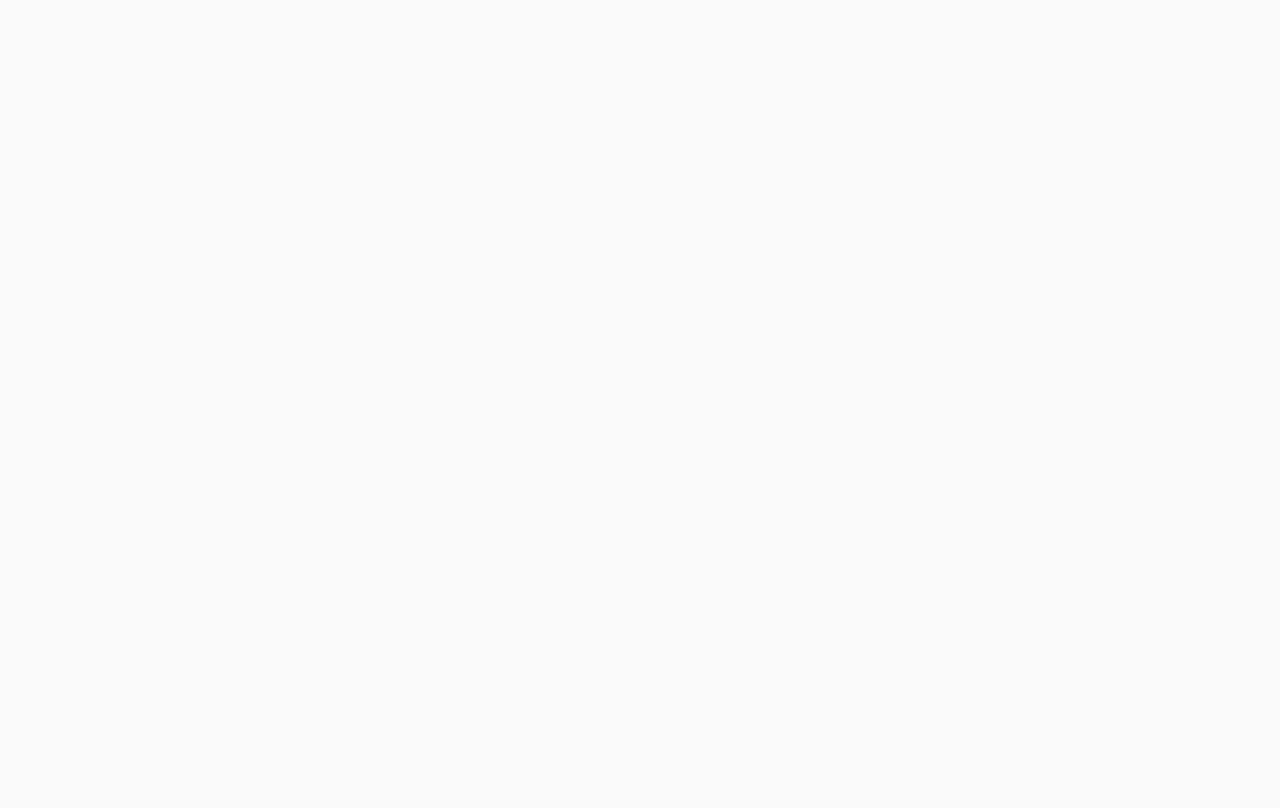
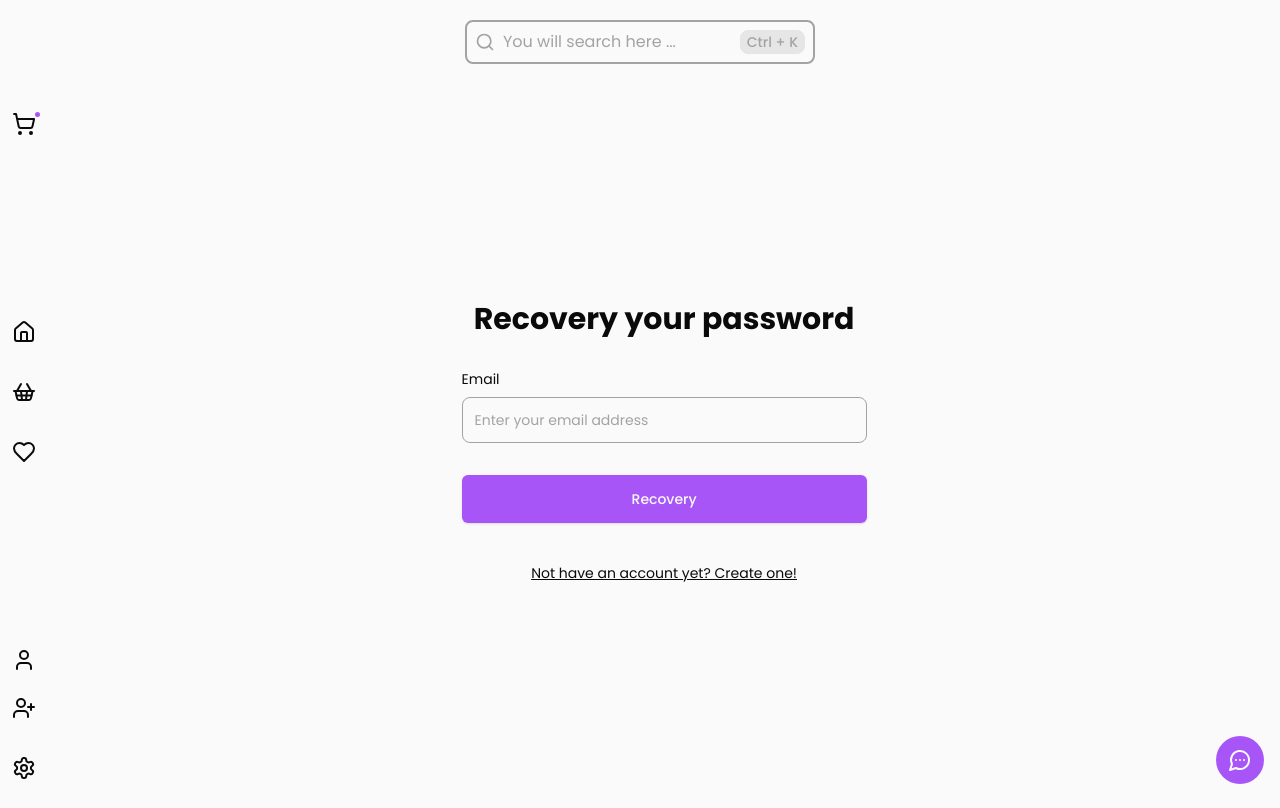
Before and after one commit to ClemilsonAzevedo/TheStore, a React (Vite) app in the folder web/: page /forgot-password in a window 1280 px wide. Before the commit this address had no page. Built offline with nearby package versions, Linux system fonts and the light colour scheme.

Commit message:
Feat: Create page when forget password

```diff
--- a/web/src/components/Login/index.tsx
+++ b/web/src/components/Login/index.tsx
@@ -1,7 +1,13 @@
+//todo: Abrir modal de SignUp quando clicar em ainda nao tem conta
+//todo: Redirecionar para a pagina de esqueceu a senha
+
+import { Dialog, DialogContent, DialogTrigger } from '@/components/ui/dialog'
 import { SubmitHandler, useForm } from 'react-hook-form'
+import { NavLink } from 'react-router-dom'
 import { z } from 'zod'
 import githubLogo from '../../assets/github.svg'
 import gmailLogo from '../../assets/gmail.svg'
+import { SignUp } from '../SignUp'
 import { Button } from '../ui/button'
 import { Checkbox } from '../ui/checkbox'
 
@@ -15,13 +21,12 @@ type signInFormData = z.infer<typeof signInFormValidationSchema>
 export function Login() {
 	const { register, watch, handleSubmit, reset } = useForm<signInFormData>()
 
-	function handleSignIn(data:signInFormData) {
+	function handleSignIn(data: signInFormData) {
 		console.log(data)
 		//todo: Enviar os dados de login para o backend
 
 		reset()
 	}
-
 
 	const emailInputChange = watch('email')
 	const passwordInputChange = watch('password')
@@ -83,8 +88,7 @@ export function Login() {
 				<Button
 					type='submit'
 					disabled={isSubmitDisabled}
-					className='w-full bg-violet-500 hover:bg-violet-500/70 text-sm h-12 disabled:cursor-not-allowed'
-					>
+					className='w-full bg-violet-500 hover:bg-violet-500/70 text-sm h-12 disabled:cursor-not-allowed'>
 					Login
 				</Button>
 				<div className='flex gap-5'>
@@ -104,17 +108,23 @@ export function Login() {
 				</div>
 			</div>
 
-			<div className='text-center space-y-3'>
+			<div className='flex flex-col justify-center items-center'>
 				<a
-					href='#w'
+					href='/forgot-password'
 					className='block underline hover:text-violet-500 text-sm transition font-normal'>
 					Forgot password?
 				</a>
-				<a
-					href='#w'
-					className='block underline hover:text-violet-500 text-sm transition font-normal'>
-					Not have an account yet? Create one!
-				</a>
+
+				<Dialog>
+					<DialogContent className='px-[9.375rem] py-5 border-neutral-600 bg-neutral-400 focus-visible:outline-none max-w-max'>
+						<SignUp />
+					</DialogContent>
+					<DialogTrigger className='p-2 hover:bg-neutral-400 rounded-full focus-visible:outline-none transition group relative'>
+						<span className='block underline hover:text-violet-500 text-sm transition font-normal'>
+							Not have an account yet? Create one!
+						</span>
+					</DialogTrigger>
+				</Dialog>
 			</div>
 		</form>
 	)
--- /dev/null
+++ b/web/src/pages/ForgotPassword/index.tsx
@@ -0,0 +1,49 @@
+import { Dialog, DialogContent, DialogTrigger } from '@/components/ui/dialog'
+import { SignUp } from '../../components/SignUp'
+import { Button } from '../../components/ui/button'
+
+export function ForgotPassword() {
+	return (
+		<section className='w-full flex justify-center items-center'>
+			<form className='py-5 max-w-full max-h-max flex flex-col gap-8 '>
+				<div className='space-y-3 text-center w-[405px]'>
+					<h2 className='text-3xl font-bold'>Recovery your password</h2>
+				</div>
+				<div className='space-y-3'>
+					<div className='flex flex-col w-full gap-2'>
+						<label htmlFor='email' className='text-sm'>
+							Email
+						</label>
+						<input
+							type='email'
+							id='email'
+							placeholder='Enter your email address'
+							className='text-sm pl-3 py-3 placeholder:text-neutral-600 bg-neutral-50 border border-neutral-600 focus-visible:outline-violet-500 rounded-lg'
+						/>
+					</div>
+				</div>
+
+				<div className='space-y-3'>
+					<Button
+						type='submit'
+						className='w-full bg-violet-500 hover:bg-violet-500/70 text-sm h-12 disabled:cursor-not-allowed'>
+						Recovery
+					</Button>
+				</div>
+
+				<div className='text-center space-y-3'>
+					<Dialog>
+						<DialogContent className='px-[9.375rem] py-5 border-neutral-600 bg-neutral-400 focus-visible:outline-none max-w-max'>
+							<SignUp />
+						</DialogContent>
+						<DialogTrigger className='p-2 hover:bg-neutral-400 rounded-full focus-visible:outline-none transition group relative'>
+							<span className='block underline hover:text-violet-500 text-sm transition font-normal'>
+								Not have an account yet? Create one!
+							</span>
+						</DialogTrigger>
+					</Dialog>
+				</div>
+			</form>
+		</section>
+	)
+}
--- a/web/src/routes.tsx
+++ b/web/src/routes.tsx
@@ -1,5 +1,6 @@
 import { Route, Routes as RoutesDOM } from 'react-router-dom'
 import { LayoutDefault } from './layouts/layoutDefault'
+import { ForgotPassword } from './pages/ForgotPassword'
 import { Cart } from './pages/cart'
 import { Home } from './pages/home'
 import { LovedProducts } from './pages/loved-products'
@@ -14,7 +15,8 @@ export default function Routes() {
 				<Route path='/cart' element={<Cart />} />
 				<Route path='/loved' element={<LovedProducts />} />
 				<Route path='/store' element={<Store />} />
-				<Route path='/products/:productId/detail' element={< ProductDetail />} />
+				<Route path='/products/:productId/detail' element={<ProductDetail />} />
+				<Route path='/forgot-password' element={<ForgotPassword />} />
 			</Route>
 		</RoutesDOM>
 	)
```
